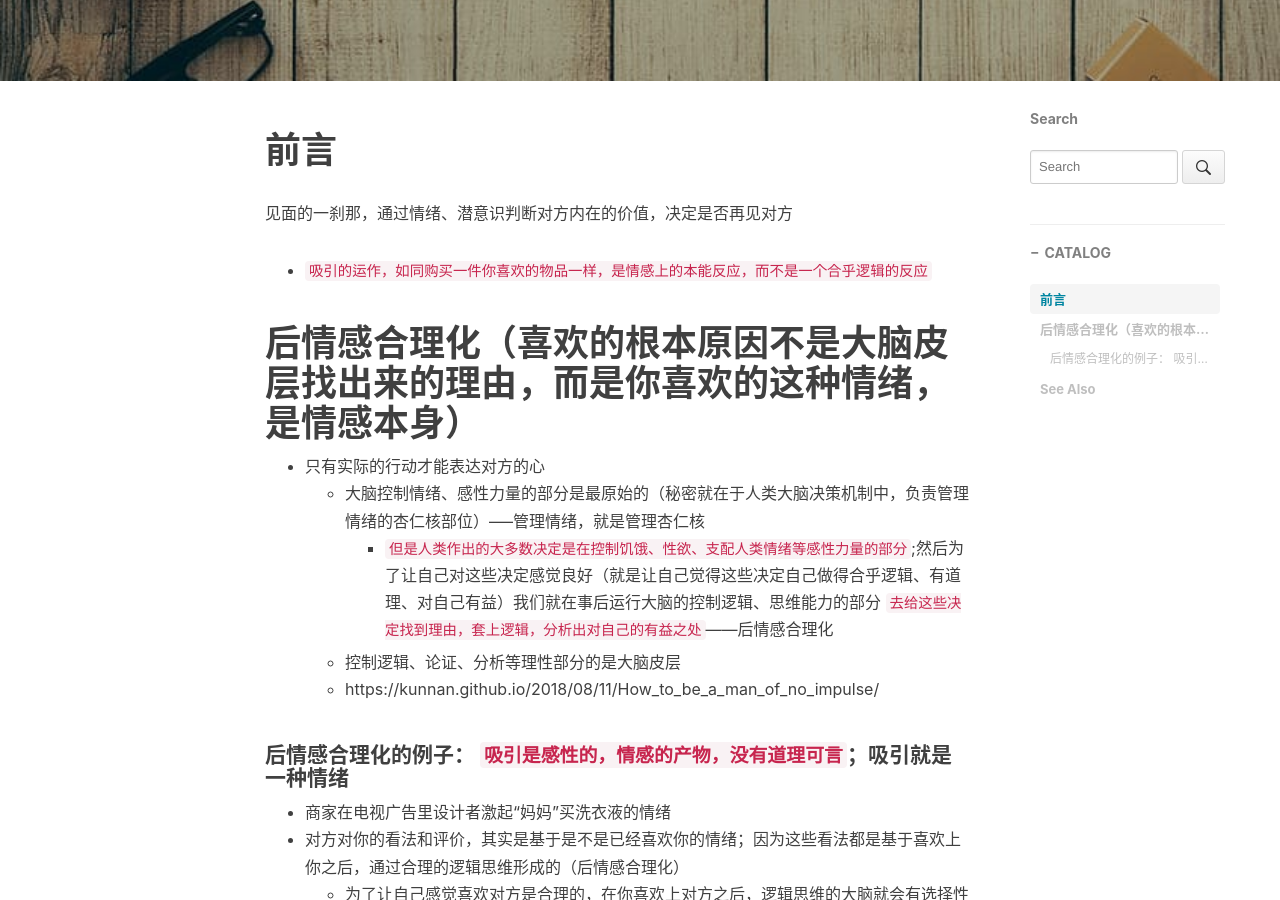
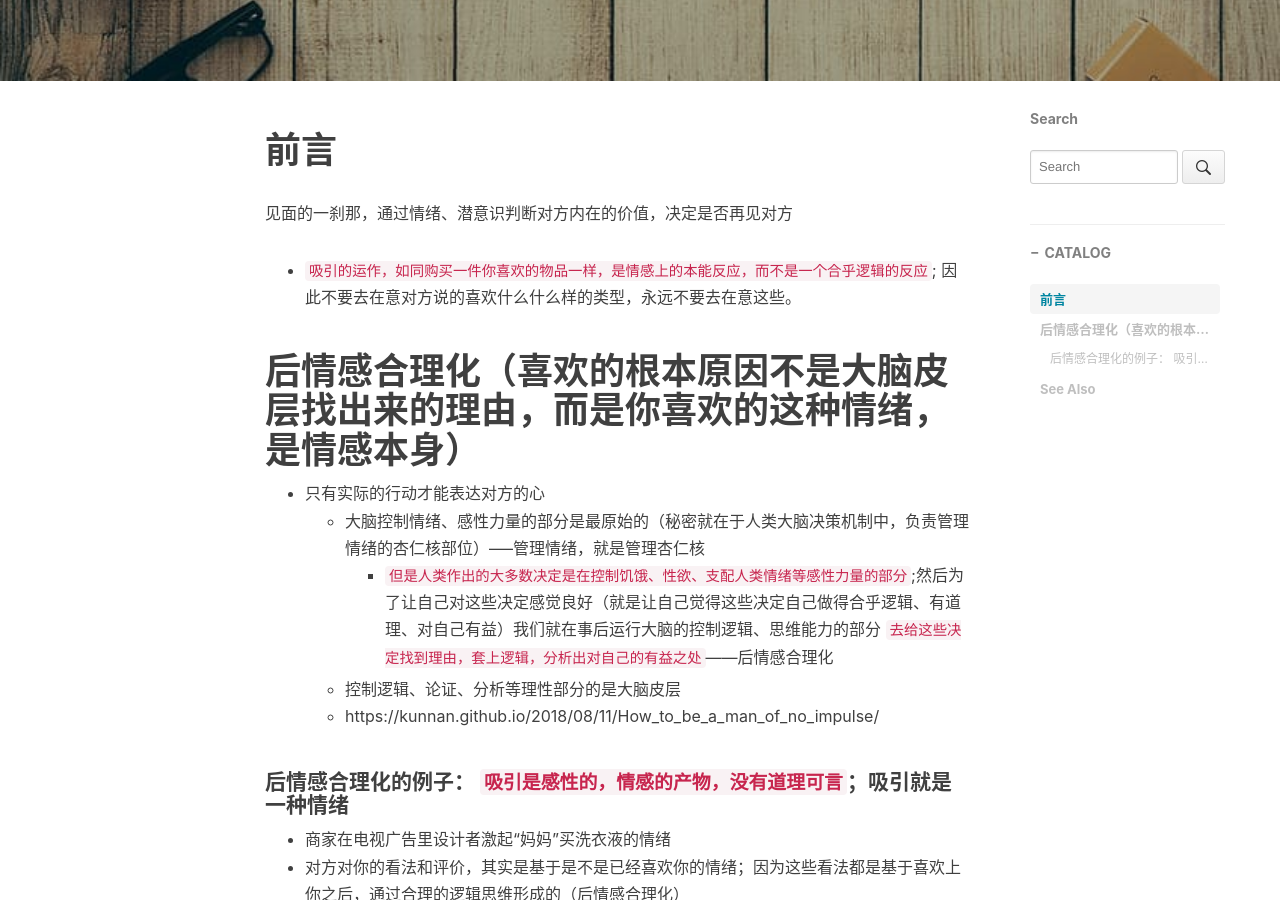
Before and after one commit to pua1203/pua1203.github.io, a Jekyll site: the page built from _posts/HookedOnMe/2018-10-25-Why_don't_you_love_your_reason_is_to_deceive_you.md, in a window 1280 px wide and 900 px high, scrolled down 484 px. Built offline with Jekyll 4.4.1, drawn with Linux system fonts in a browser that asks for light colours; nearby versions of some CDN libraries; comment, search, counter and statistics services are not loaded.

Commit message:
吸引的运作，如同购买一件你喜欢的物品一样，是情感上的本能反应，而不是一个合乎逻辑的反应

```diff
--- a/_posts/HookedOnMe/2018-10-25-Why_don't_you_love_your_reason_is_to_deceive_you.md
+++ b/_posts/HookedOnMe/2018-10-25-Why_don't_you_love_your_reason_is_to_deceive_you.md
@@ -17,7 +17,7 @@ subtitle: 为什么不爱你的理由都是骗你的?后情感合理化（情绪
 
 见面的一刹那，通过情绪、潜意识判断对方内在的价值，决定是否再见对方
 
-* `吸引的运作，如同购买一件你喜欢的物品一样，是情感上的本能反应，而不是一个合乎逻辑的反应`
+* `吸引的运作，如同购买一件你喜欢的物品一样，是情感上的本能反应，而不是一个合乎逻辑的反应`; 因此不要去在意对方说的喜欢什么什么样的类型，永远不要去在意这些。
 
 
 
```
